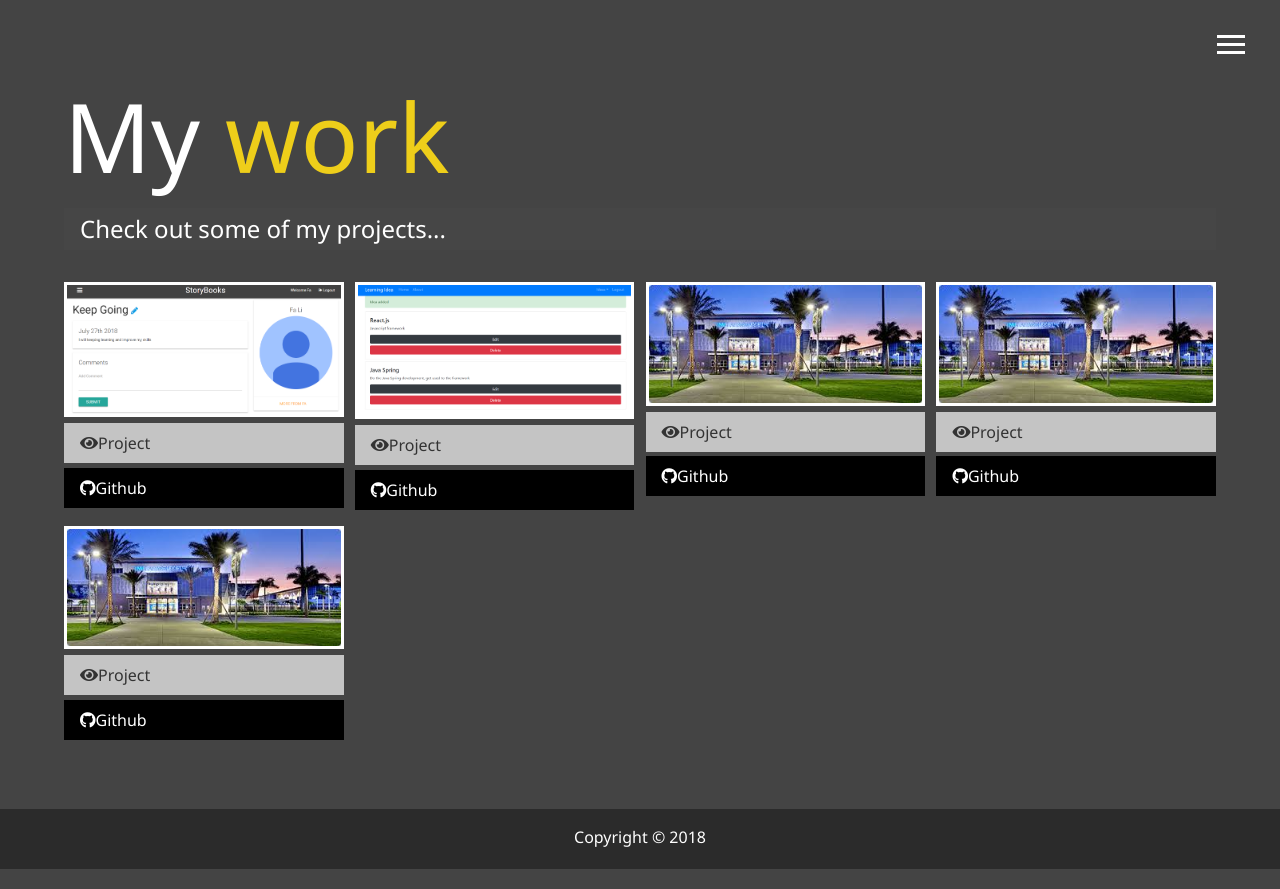
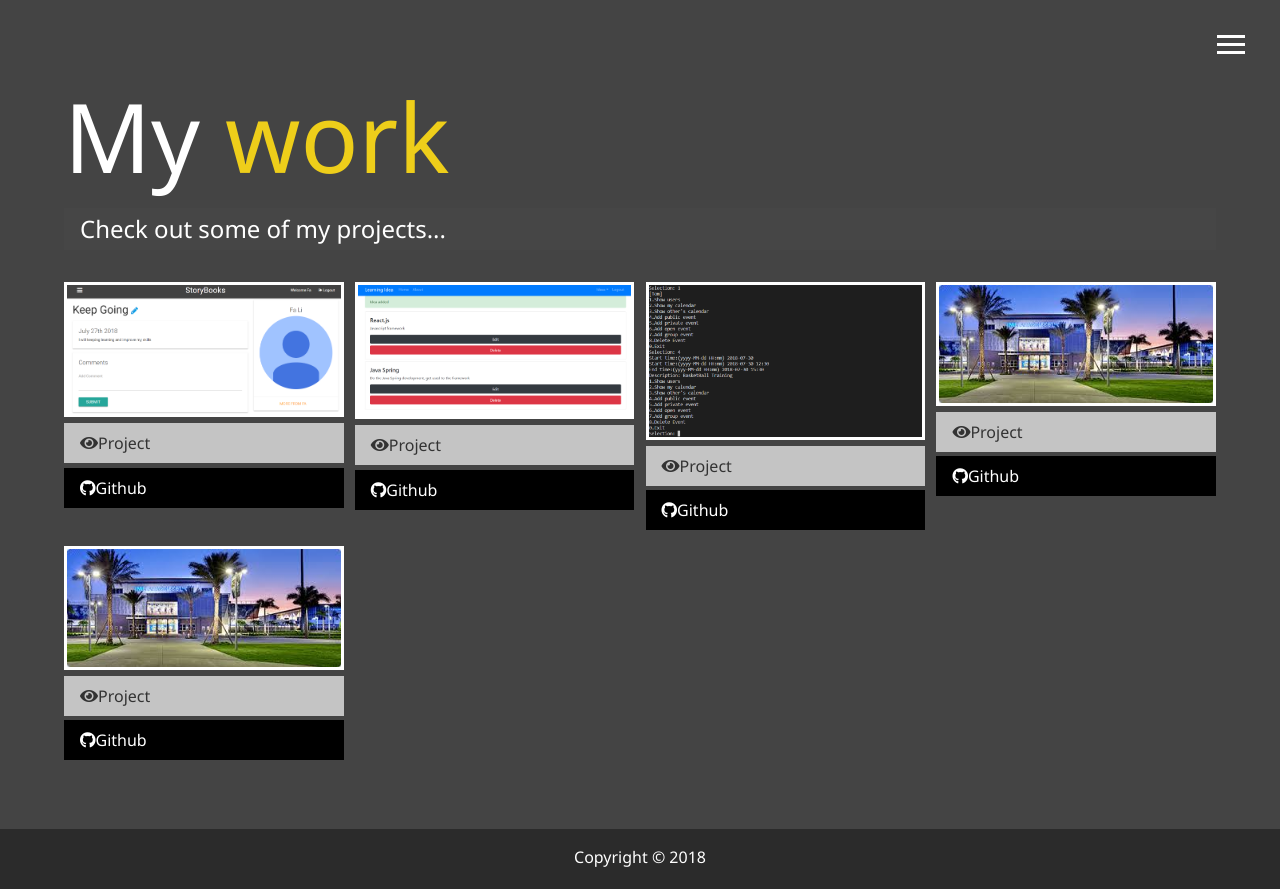
Before and after one commit to lifa24/my-portfolio, a website: page dist/work.html in a window 1280 px wide. Drawn offline with Linux system fonts and the light colour scheme.

Commit message:
updating my projects

```diff
--- a/dist/work.html
+++ b/dist/work.html
@@ -77,13 +77,13 @@
 
       <div class="item">
         <a href="#!">
-          <img src="img/projects/project1.jpg" alt="Project">
+          <img src="img/projects/project3.png" alt="Project">
         </a>
         <a href="#" class="btn-light">
           <i class="fas fa-eye"></i>Project
         </a>
 
-        <a href="#" class="btn-dark">
+        <a href="https://github.com/lifa24/calendarApp" class="btn-dark">
           <i class="fab fa-github"></i>Github
         </a>
       </div>
```
Also changed, not shown: dist/img/projects/project3.PNG (added).
